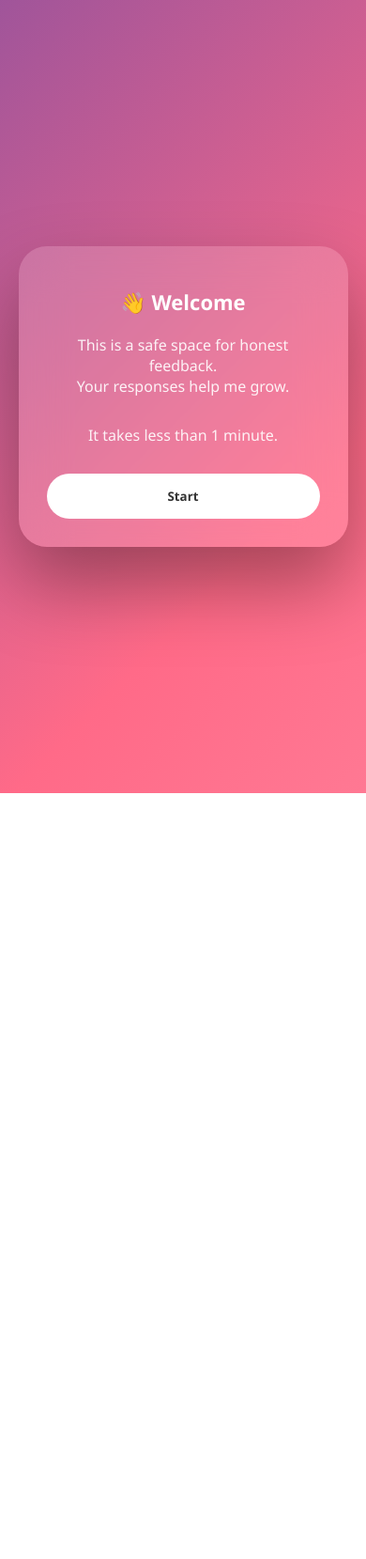
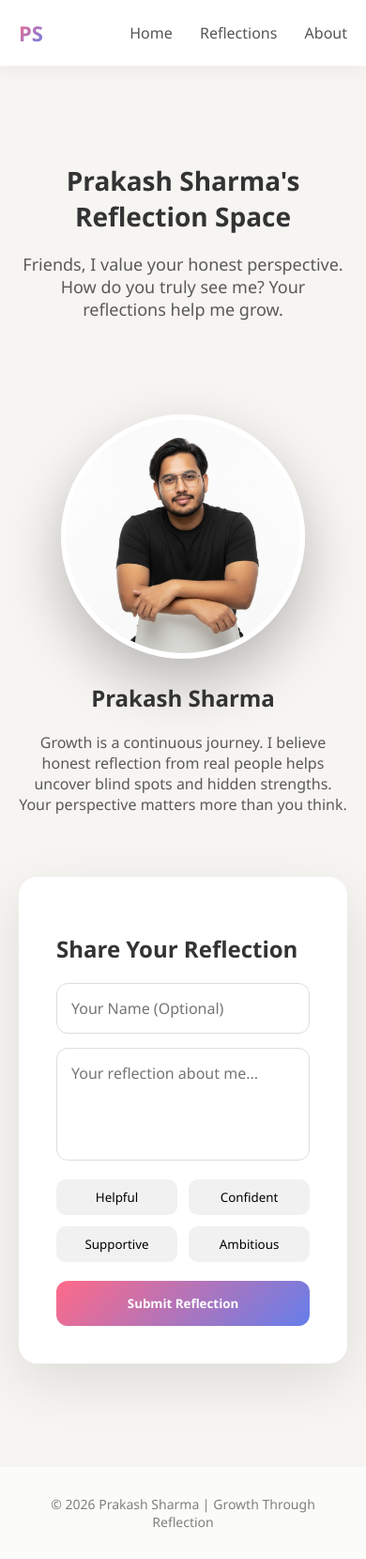
Before and after one commit to iprakashh/perception-app, a website: page index.html in a window 390 px wide. Shown: the whole page at 94% size. Before the commit the page ends 844 px from the top, so only its background shows below. Drawn offline with Linux system fonts and the light colour scheme.

Commit message:
Added Personal image and improved profile section

```diff
--- a/index.html
+++ b/index.html
@@ -3,248 +3,264 @@
 <head>
 <meta charset="UTF-8">
 <meta name="viewport" content="width=device-width, initial-scale=1.0">
-
-<title>Honest Perception</title>
+<title>Prakash Sharma | Reflections</title>
 
 <style>
 * { box-sizing: border-box; font-family: 'Segoe UI', sans-serif; }
+body { margin:0; background:#f7f5f2; color:#333; }
 
-body {
-    margin:0;
-    min-height:100vh;
+header {
+    display:flex;
+    justify-content:space-between;
+    align-items:center;
+    padding:20px 60px;
+    background:white;
+    box-shadow:0 4px 20px rgba(0,0,0,0.05);
+}
+
+.logo {
+    font-weight:bold;
+    font-size:22px;
+    background:linear-gradient(135deg,#ff6a88,#667eea);
+    -webkit-background-clip:text;
+    -webkit-text-fill-color:transparent;
+}
+
+nav a {
+    margin-left:25px;
+    text-decoration:none;
+    color:#555;
+    font-weight:500;
+}
+
+.hero {
+    text-align:center;
+    padding:80px 20px 40px;
+}
+
+.hero h1 {
+    font-size:40px;
+    margin-bottom:20px;
+}
+
+.hero p {
+    font-size:18px;
+    max-width:600px;
+    margin:auto;
+    opacity:0.8;
+}
+
+.section {
     display:flex;
     justify-content:center;
     align-items:center;
-    background: linear-gradient(135deg,#667eea,#764ba2,#ff6a88,#ff99ac);
-    background-size:300% 300%;
-    animation: gradientMove 12s ease infinite;
+    gap:50px;
+    padding:60px 20px;
+    max-width:1100px;
+    margin:auto;
 }
 
-@keyframes gradientMove {
-    0% {background-position:0% 50%}
-    50% {background-position:100% 50%}
-    100% {background-position:0% 50%}
+.profile {
+    flex:1;
+    text-align:center;
 }
 
-.card {
-    width:90%;
-    max-width:760px;
-    padding:50px;
-    border-radius:30px;
-    backdrop-filter:blur(25px);
-    background:rgba(255,255,255,0.15);
-    box-shadow:0 40px 80px rgba(0,0,0,0.35);
-    text-align:center;
-    color:white;
-    transition: all 0.4s ease;
+.profile img {
+    width:260px;
+    height:260px;
+    border-radius:50%;
+    object-fit:cover;
+    box-shadow:0 25px 60px rgba(0,0,0,0.25);
+    border:6px solid white;
+    transition:0.4s ease;
 }
 
-h1 { font-size:30px; margin-bottom:20px; }
-p { font-size:16px; opacity:0.9; margin-bottom:30px; }
-
-button {
-    padding:15px 40px;
-    border-radius:30px;
-    border:none;
-    font-weight:bold;
-    cursor:pointer;
-    background:white;
-    color:#333;
-    transition:0.3s;
+.profile img:hover {
+    transform:scale(1.05);
 }
 
-button:hover {
-    transform:translateY(-4px);
+.profile h2 {
+    margin-top:20px;
+}
+
+.profile p {
+    opacity:0.8;
+    margin-top:10px;
+}
+
+.form-section {
+    flex:1;
+    background:white;
+    padding:40px;
+    border-radius:20px;
+    box-shadow:0 20px 60px rgba(0,0,0,0.1);
+}
+
+.form-section h2 {
+    margin-bottom:20px;
 }
 
 input, textarea {
     width:100%;
-    padding:16px;
-    border-radius:15px;
-    border:none;
-    margin-bottom:20px;
+    padding:15px;
+    border-radius:12px;
+    border:1px solid #ddd;
+    margin-bottom:15px;
     font-size:16px;
 }
 
-.options {
-    display:flex;
-    flex-wrap:wrap;
+textarea { height:120px; resize:none; }
+
+.trait-buttons {
+    display:grid;
+    grid-template-columns:1fr 1fr;
     gap:12px;
-    justify-content:center;
-    margin-bottom:25px;
+    margin-bottom:20px;
 }
 
-.option-card {
-    padding:12px 20px;
-    border-radius:30px;
+.trait-buttons button {
+    padding:10px;
+    border-radius:10px;
+    border:none;
+    background:#f1f1f1;
     cursor:pointer;
-    font-size:14px;
-    background:linear-gradient(135deg,#ff9a9e,#fad0c4);
-    color:#333;
-    font-weight:600;
-    transition: all 0.3s ease;
+    transition:0.3s;
 }
 
-.option-card.selected {
-    background:linear-gradient(135deg,#00f5a0,#00d9f5);
+.trait-buttons button.selected {
+    background:linear-gradient(135deg,#ff6a88,#667eea);
     color:white;
 }
 
-.progress-bar-container {
+.submit-btn {
     width:100%;
-    height:6px;
-    background:rgba(255,255,255,0.2);
-    border-radius:10px;
-    margin-bottom:20px;
+    padding:15px;
+    border-radius:12px;
+    border:none;
+    font-weight:bold;
+    background:linear-gradient(135deg,#ff6a88,#667eea);
+    color:white;
+    cursor:pointer;
 }
 
-.progress-bar {
-    height:100%;
-    background:linear-gradient(90deg,#00f5a0,#00d9f5,#ff6a88);
+footer {
+    text-align:center;
+    padding:30px;
+    background:white;
+    margin-top:50px;
+    font-size:14px;
+    opacity:0.6;
 }
 
-@media (max-width:600px){
-    .card { padding:30px; }
-    h1 { font-size:22px; }
-    button { width:100%; }
+/* Mobile */
+@media(max-width:900px){
+    .section { flex-direction:column; }
+    header { padding:20px; }
+    .hero h1 { font-size:28px; }
 }
 </style>
 </head>
 
 <body>
 
-<div class="card">
-    <div id="content">
-        <!-- Welcome Screen -->
-        <h1>👋 Welcome</h1>
-        <p>
-            This is a safe space for honest feedback.<br>
-            Your responses help me grow.
-        </p>
-        <p>
-            It takes less than 1 minute.
-        </p>
-        <button onclick="showNameEntry()">Start</button>
+<header>
+    <div class="logo">PS</div>
+    <nav>
+        <a href="#">Home</a>
+        <a href="#">Reflections</a>
+        <a href="#">About</a>
+    </nav>
+</header>
+
+<section class="hero">
+    <h1>Prakash Sharma's Reflection Space</h1>
+    <p>
+        Friends, I value your honest perspective.
+        How do you truly see me? Your reflections help me grow.
+    </p>
+</section>
+
+<section class="section">
+
+    <div class="profile">
+        <img src="prakash.jpg" alt="Prakash Sharma">
+        <h2>Prakash Sharma</h2>
+<p>
+Growth is a continuous journey.
+I believe honest reflection from real people helps uncover blind spots and hidden strengths.
+Your perspective matters more than you think.
+</p>
     </div>
-</div>
+
+    <div class="form-section">
+        <h2>Share Your Reflection</h2>
+
+        <input type="text" id="nameInput" placeholder="Your Name (Optional)">
+        <textarea id="messageInput" placeholder="Your reflection about me..."></textarea>
+
+        <div class="trait-buttons">
+            <button onclick="toggleTrait(this)">Helpful</button>
+            <button onclick="toggleTrait(this)">Confident</button>
+            <button onclick="toggleTrait(this)">Supportive</button>
+            <button onclick="toggleTrait(this)">Ambitious</button>
+        </div>
+
+        <button class="submit-btn" onclick="submitReflection()">Submit Reflection</button>
+    </div>
+
+</section>
+
+<footer>
+© 2026 Prakash Sharma | Growth Through Reflection
+</footer>
 
 <script>
+let selectedTraits=[];
 
-let sessionId=null;
-let currentQuestion=0;
-let selectedOptions=[];
+function toggleTrait(btn){
+    btn.classList.toggle("selected");
+    const value=btn.innerText;
 
-const questions=[
-{ id:"personality", text:"How would you describe my personality?", type:"multi",
-options:["Confident","Calm","Ambitious","Caring","Funny","Reserved","Overthinking","Dominating","Insecure"] },
-{ id:"standout", text:"Where do I naturally stand out?", type:"multi",
-options:["Communication","Leadership","Emotional Support","Technical Skills","Decision Making","Discipline","Creativity","Networking"] },
-{ id:"confidence", text:"How confident do I appear? (1–10)", type:"slider" },
-{ id:"advice", text:"One brutally honest advice for me:", type:"text" }
-];
-
-function showNameEntry(){
-document.getElementById("content").innerHTML=`
-<h1>📝 Before We Begin</h1>
-<p>Enter your name (optional honesty, not anonymous)</p>
-<input type="text" id="nameInput" placeholder="Your name">
-<button onclick="startQuiz()">Continue</button>
-`;
+    if(selectedTraits.includes(value)){
+        selectedTraits=selectedTraits.filter(t=>t!==value);
+    }else{
+        selectedTraits.push(value);
+    }
 }
 
-async function startQuiz(){
-const name=document.getElementById("nameInput").value.trim() || "Anonymous";
+async function submitReflection(){
+    const name=document.getElementById("nameInput").value || "Anonymous";
+    const message=document.getElementById("messageInput").value;
 
-const res=await fetch("/start-session",{method:"POST",
-headers:{"Content-Type":"application/json"},
-body:JSON.stringify({name})});
+    if(!message) return alert("Please write your reflection.");
 
-const data=await res.json();
-sessionId=data.sessionId;
-showQuestion();
+    const res=await fetch("/start-session",{
+        method:"POST",
+        headers:{"Content-Type":"application/json"},
+        body:JSON.stringify({name})
+    });
+
+    const data=await res.json();
+
+    await fetch("/save-answer",{
+        method:"POST",
+        headers:{"Content-Type":"application/json"},
+        body:JSON.stringify({
+            sessionId:data.sessionId,
+            questionId:"reflection",
+            answer:{message,traits:selectedTraits}
+        })
+    });
+
+    await fetch("/complete-session",{
+        method:"POST",
+        headers:{"Content-Type":"application/json"},
+        body:JSON.stringify({sessionId:data.sessionId})
+    });
+
+    alert("Thank you for your reflection ❤️");
+    location.reload();
 }
-
-function showQuestion(){
-const q=questions[currentQuestion];
-selectedOptions=[];
-let percent=(currentQuestion/questions.length)*100;
-
-let html=`
-<div class="progress-bar-container">
-<div class="progress-bar" style="width:${percent}%"></div>
-</div>
-<h1>${q.text}</h1>
-`;
-
-if(q.type==="multi"){
-html+=`<div class="options">`;
-q.options.forEach(opt=>{
-html+=`<div class="option-card" onclick="toggleOption(this,'${opt}')">${opt}</div>`;
-});
-html+=`</div>`;
-}
-
-if(q.type==="slider"){
-html+=`
-<input type="range" min="1" max="10" value="5" id="slider"
-oninput="document.getElementById('sliderValue').innerText=this.value">
-<div id="sliderValue" style="margin-top:10px;font-size:20px;">5</div>
-`;
-}
-
-if(q.type==="text"){
-html+=`<textarea id="answerInput" placeholder="Type your answer..."></textarea>`;
-}
-
-html+=`<button onclick="nextQuestion()">Next</button>`;
-
-document.getElementById("content").innerHTML=html;
-}
-
-function toggleOption(el,val){
-el.classList.toggle("selected");
-if(selectedOptions.includes(val)){
-selectedOptions=selectedOptions.filter(v=>v!==val);
-}else{
-selectedOptions.push(val);
-}
-}
-
-async function nextQuestion(){
-let answer;
-
-if(questions[currentQuestion].type==="multi"){
-if(selectedOptions.length===0) return alert("Select at least one");
-answer=selectedOptions;
-}
-else if(questions[currentQuestion].type==="slider"){
-answer=document.getElementById("slider").value;
-}
-else{
-const val=document.getElementById("answerInput").value.trim();
-if(!val) return alert("Enter your answer");
-answer=val;
-}
-
-await fetch("/save-answer",{method:"POST",
-headers:{"Content-Type":"application/json"},
-body:JSON.stringify({sessionId,questionId:questions[currentQuestion].id,answer})});
-
-currentQuestion++;
-
-if(currentQuestion<questions.length){
-showQuestion();
-}else{
-await fetch("/complete-session",{method:"POST",
-headers:{"Content-Type":"application/json"},
-body:JSON.stringify({sessionId})});
-
-document.getElementById("content").innerHTML=
-`<h1>🎉 Thank You!</h1>
-<p>Your feedback means a lot.</p>`;
-}
-}
-
 </script>
 
 </body>
```
Also changed, not shown: prakash.jpg (added).
